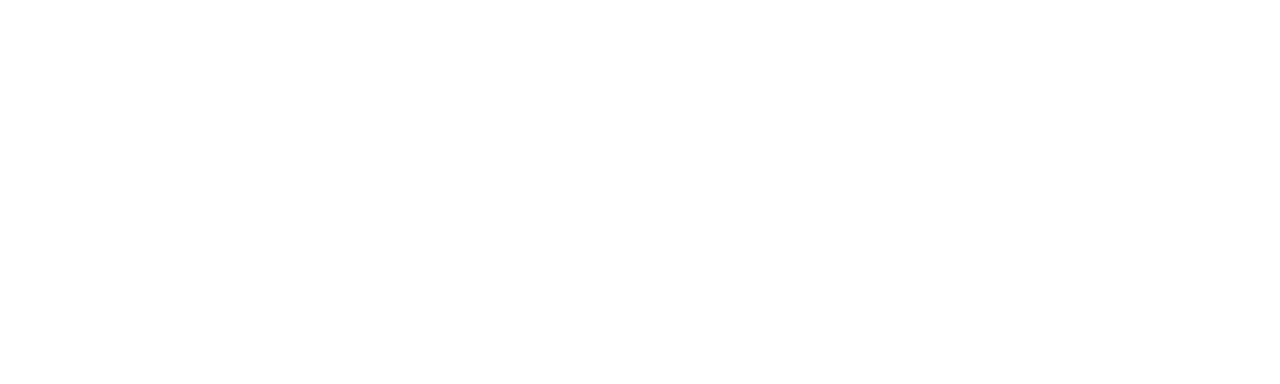
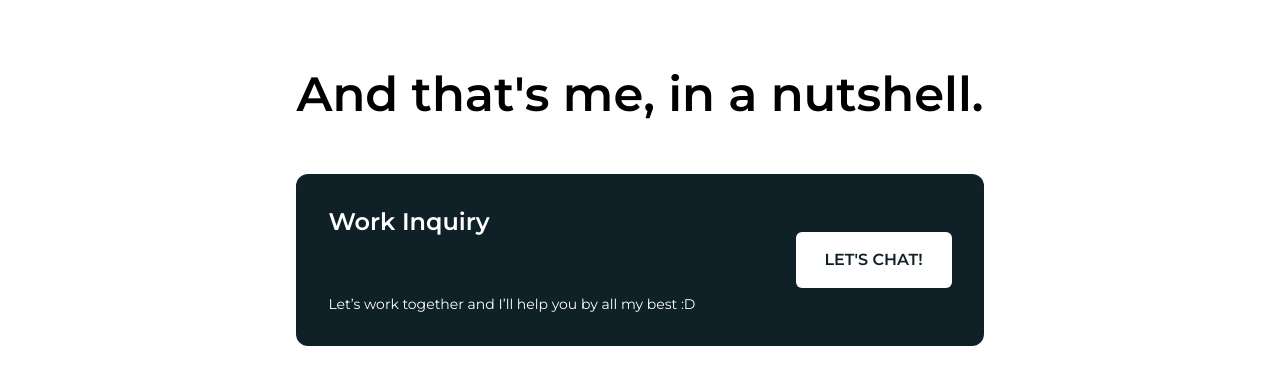
Before and after one commit to Doodle6660/my-portfolio, a Vue app: page / in a window 1280 px wide. Shown: the part 4192-4576 px from the top of the page. Before the commit the page ends 4000 px from the top, so only its background shows below. Built offline with nearby package versions, Linux system fonts and the light colour scheme.

Commit message:
Update Home.vue

```diff
--- a/src/views/Home.vue
+++ b/src/views/Home.vue
@@ -5,6 +5,7 @@
         <app-bio></app-bio>
         <app-project></app-project>
         <app-art></app-art>
+        <app-footer></app-footer>
     </div>
 </template>
 
@@ -14,6 +15,7 @@
 import Biography from "@/components/Biography.vue"
 import Project from "@/components/Project.vue"
 import ArtWork from "@/components/ArtGallery.vue"
+import Footer from "@/components/Footer.vue"
 
 export default {
     components: {
@@ -22,6 +24,7 @@
         "app-bio": Biography,
         "app-project": Project,
         "app-art": ArtWork,
+        "app-footer": Footer,
     },
 }
 </script>
```
